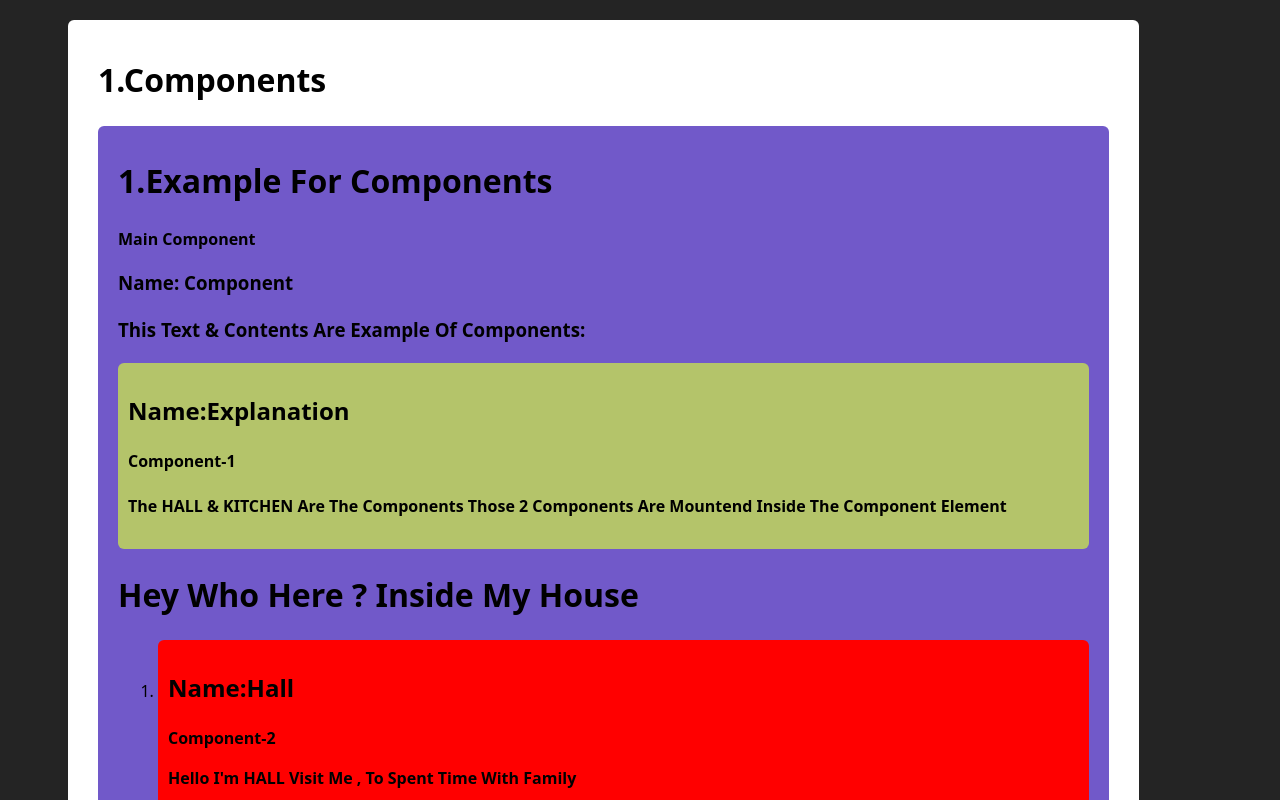
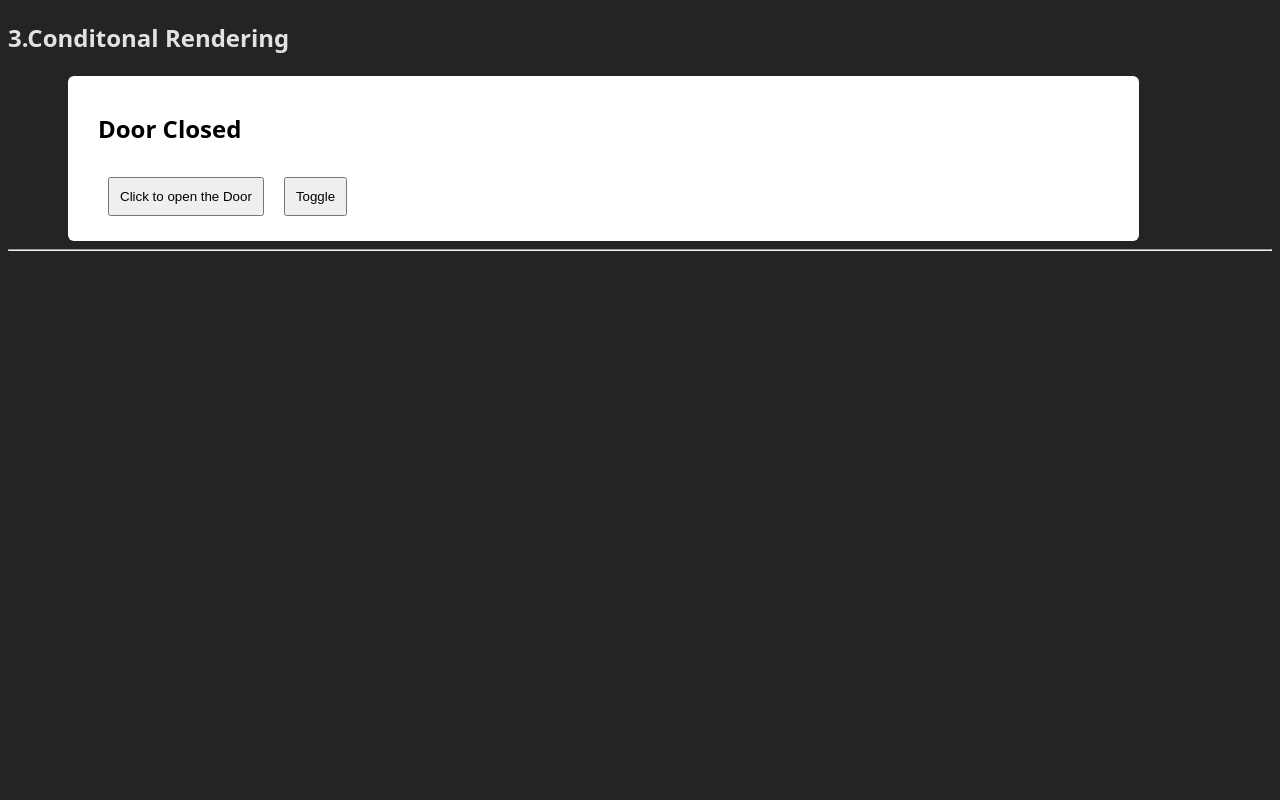
Before and after one commit to Hariiharan-Developer/React_Core-Concepts, a React (Vite) app: page / in a window 1280 px wide. Shown: the top 800 px of the page. Built offline with nearby package versions, Linux system fonts and the light colour scheme.

Commit message:
conditional rendering

```diff
--- a/src/App.jsx
+++ b/src/App.jsx
@@ -1,12 +1,14 @@
 import React from 'react'
 import Component from './components/1.comp/Component'
 import ProfileCard from './components/2.props/ProfileCard'
+import ConditionalRender from './components/3.conditonalRender/ConditionalRender'
 
 const App = () => {
   return (
     <div>
-    <Component/>
-    <ProfileCard/>
+    {/* <Component/>
+    <ProfileCard/> */}
+    <ConditionalRender/>
     </div>
   )
 }
--- /dev/null
+++ b/src/components/3.conditonalRender/ConditionalRender.css
@@ -0,0 +1,5 @@
+button{
+    padding:10px 10px;
+    font-weight: 500;
+    margin: 10px 10px;
+}
--- /dev/null
+++ b/src/components/3.conditonalRender/ConditionalRender.jsx
@@ -0,0 +1,24 @@
+import React, { useState } from 'react'
+import './ConditionalRender.css'
+const ConditionalRender = () => {
+
+    const [isDoorOpen,setIsDoorOpen] = useState(false)
+
+
+  return (
+    <div>
+      <h2>3.conditonal rendering</h2>
+      <div className="container">
+      <div className="content">
+        {isDoorOpen?<h2>door is open now</h2>:<h2>door closed</h2>}
+        <button onClick={()=>setIsDoorOpen(true)}>Click to open the Door</button>
+         <button onClick={()=>setIsDoorOpen(!isDoorOpen)}>Toggle</button>
+        </div>
+        </div>
+        <hr/>
+
+    </div>
+  )
+}
+
+export default ConditionalRender
```
